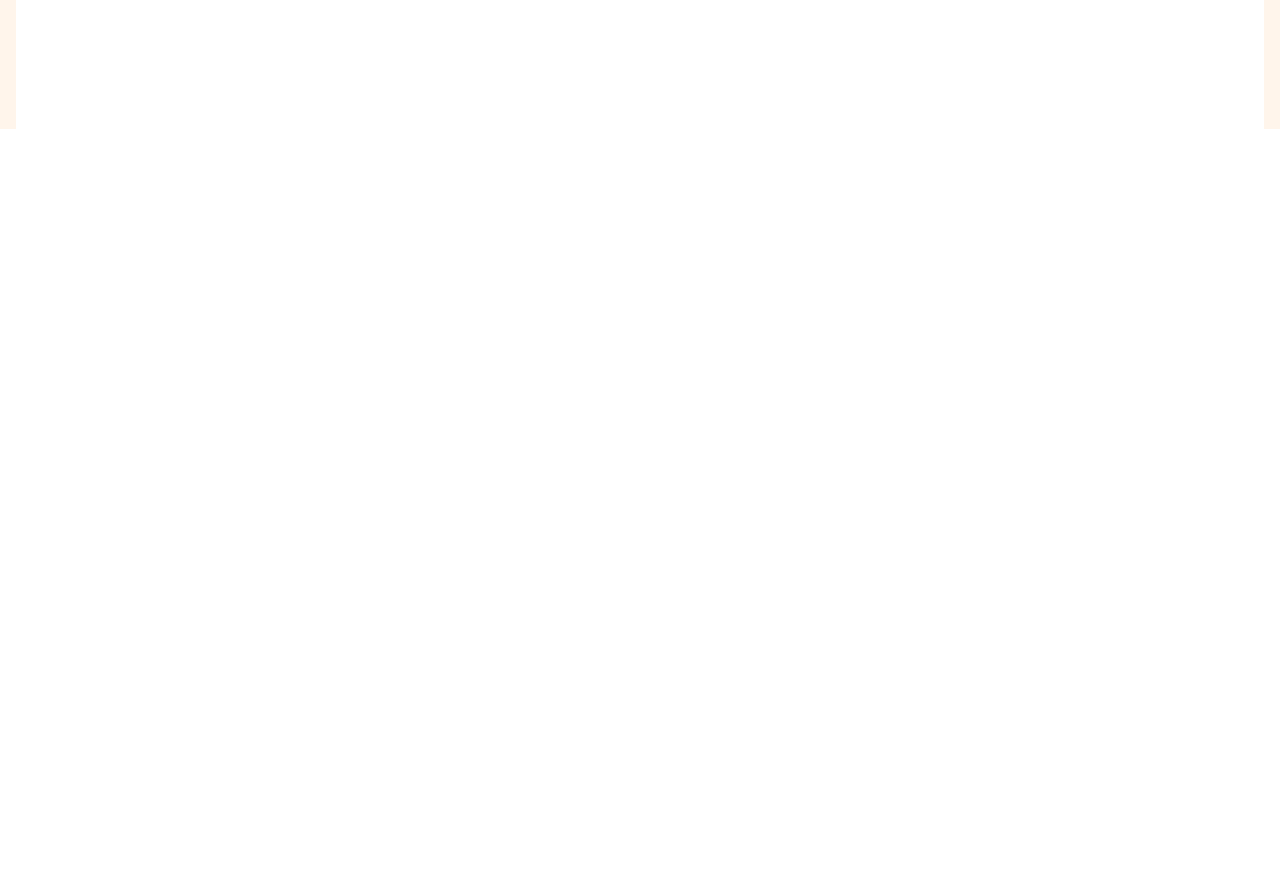
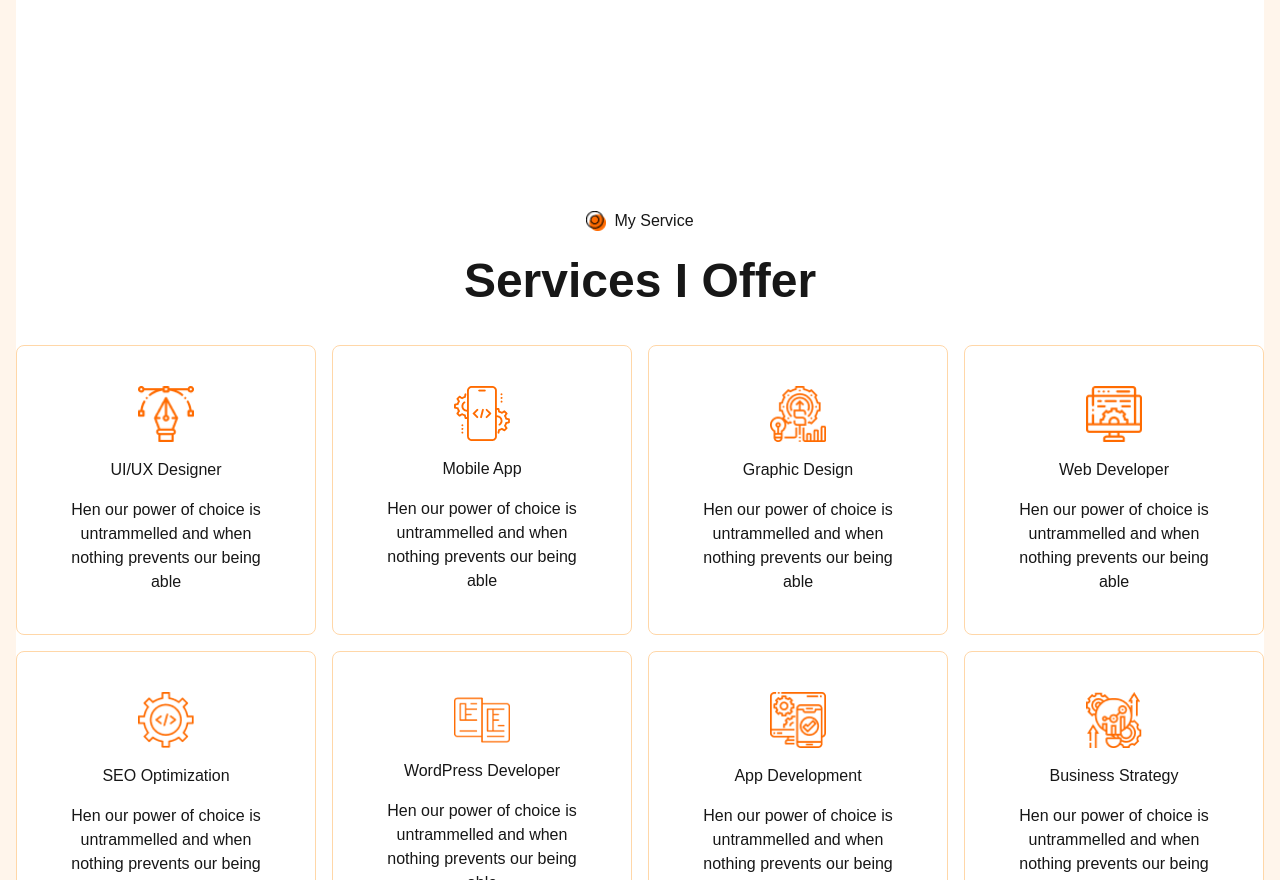
Before and after one commit to jahid01754/CreDesign-Portfolio-Website, a Next.js app: page / in a window 1280 px wide. Shown: the part 1920-2800 px from the top of the page. Before the commit the page ends 2049 px from the top, so only its background shows below. Built offline with nearby package versions, Linux system fonts and the light colour scheme.

Commit message:
service section

```diff
--- /dev/null
+++ b/src/Components/Service/Service.js
@@ -0,0 +1,101 @@
+import Image from "next/image";
+
+export default function ServiceSection() {
+  const services = [
+    {
+      image: "/pic/serviceOne.png",
+      title: "UI/UX Designer",
+      description:
+        "Hen our power of choice is untrammelled and when nothing prevents our being able",
+    },
+    {
+      image: "/pic/serviceTwo.png",
+      title: "Mobile App",
+      description:
+        "Hen our power of choice is untrammelled and when nothing prevents our being able",
+    },
+    {
+      image: "/pic/serviceThree.png",
+      title: "Graphic Design",
+      description:
+        "Hen our power of choice is untrammelled and when nothing prevents our being able",
+    },
+    {
+      image: "/pic/serviceFour.png",
+      title: "Web Developer",
+      description:
+        "Hen our power of choice is untrammelled and when nothing prevents our being able",
+    },
+    {
+      image: "/pic/serviceFive.png",
+      title: "SEO Optimization",
+      description:
+        "Hen our power of choice is untrammelled and when nothing prevents our being able",
+    },
+    {
+      image: "/pic/serviceSix.png",
+      title: "WordPress Developer",
+      description:
+        "Hen our power of choice is untrammelled and when nothing prevents our being able",
+    },
+    {
+      image: "/pic/serviceSeven.png",
+      title: "App Development",
+      description:
+        "Hen our power of choice is untrammelled and when nothing prevents our being able",
+    },
+    {
+      image: "/pic/serviceEight.png",
+      title: "Business Strategy",
+      description:
+        "Hen our power of choice is untrammelled and when nothing prevents our being able",
+    },
+  ];
+  return (
+    <>
+      <div className="bg-white mx-4 py-20" id="Services">
+        <div className="container mx-auto">
+          {/* Heading */}
+          <div className="flex flex-col justify-center items-center">
+            <div className="flex flex-row gap-2 justify-center items-center w-full">
+              <Image
+                src={"/pic/orangeDot.png"}
+                alt="Orange Dot Icon"
+                width={5}
+                height={5}
+                className="w-full h-auto max-w-5 max-h-5"
+              />
+              <p className=" text-center">My Service</p>
+            </div>
+            <div>
+              <p className="font-bold text-5xl mt-6 text-center">
+                Services I Offer
+              </p>
+            </div>
+          </div>
+
+          {/* Content */}
+
+          <div className="grid grid-cols-1 md:grid-cols-2 lg:grid-cols-4 gap-4 mt-10 ">
+            {services.map((service, index) => (
+              <div
+                key={index}
+                className="flex flex-col justify-center items-center border border-orange-200  w-full p-10 hover:bg-lightOrange transition-all duration-200 rounded-lg hover:shadow-sm "
+              >
+                <Image
+                  src={service.image}
+                  alt={service.title}
+                  width={30}
+                  height={30}
+                  className="w-full h-auto max-w-14 max-h-14"
+                />
+                <p className="mt-4">{service.title}</p>
+                <p className="mt-4 text-center">{service.description}</p>
+              </div>
+            ))}
+          </div>
+        </div>
+      </div>
+    </>
+  );
+}
--- a/src/app/page.js
+++ b/src/app/page.js
@@ -1,6 +1,7 @@
 import AboutSection from "@/Components/AboutSection/AboutSection";
 import HomeBanner from "@/Components/HomeBanner/HomeBanner";
 import NavBar from "@/Components/NavBar/NavBar";
+import ServiceSection from "@/Components/Service/Service";
 import Image from "next/image";
 
 export default function Home() {
@@ -10,6 +11,7 @@
         <NavBar />
         <HomeBanner />
         <AboutSection />
+        <ServiceSection />
       </div>
     </>
   );
```
